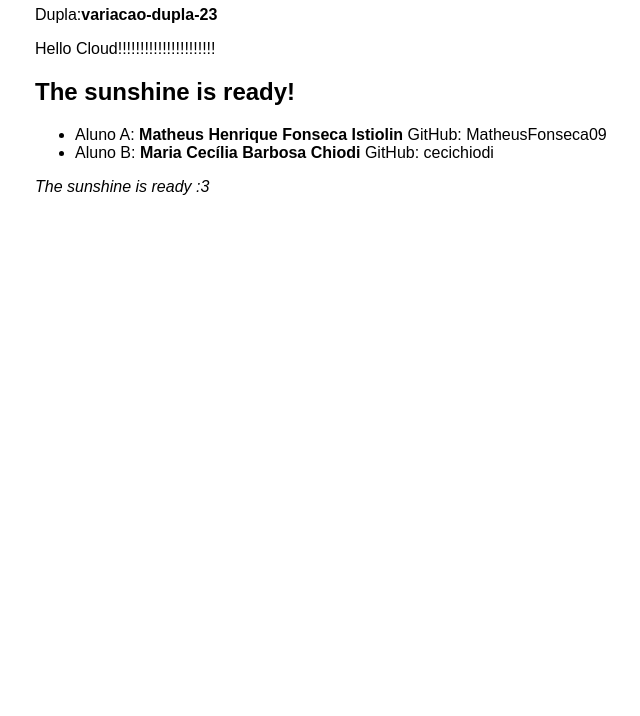
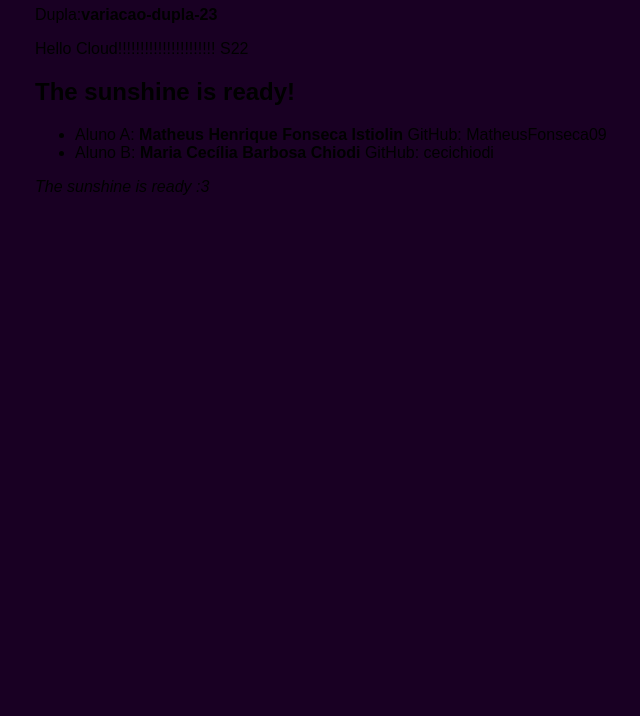
Before and after one commit to MatheusFonseca09/projeto-devops-dupla23, a plain HTML site: page site/index.html in a window 1280 px wide. Shown: the part 84-800 px from the top of the page, without its empty margins (285-925 px from the left). Drawn offline with Linux system fonts and the light colour scheme.

Commit message:
Aplica a variação da 23 os mais mais

```diff
--- a/site/index.html
+++ b/site/index.html
@@ -6,14 +6,14 @@
  <title>Projeto DevOps</title>
  <style>
  body { font-family: sans-serif; max-width: 40rem; margin: 2rem auto; background:
-#ffffff; }
+#190023; }
  h1 { color: #ffa2cd; }
  </style>
 </head>
 <body>
  <h1>Projeto DevOps</h1>
  <p>Dupla:<strong>variacao-dupla-23</strong></p>
- <p>Hello Cloud!!!!!!!!!!!!!!!!!!!!!!</p>
+ <p>Hello Cloud!!!!!!!!!!!!!!!!!!!!!! S22 </p>
  <h2>The sunshine is ready!</h2>
  <ul>
  <li>Aluno A: <strong>Matheus Henrique Fonseca Istiolin</strong> GitHub: MatheusFonseca09</li>
```
